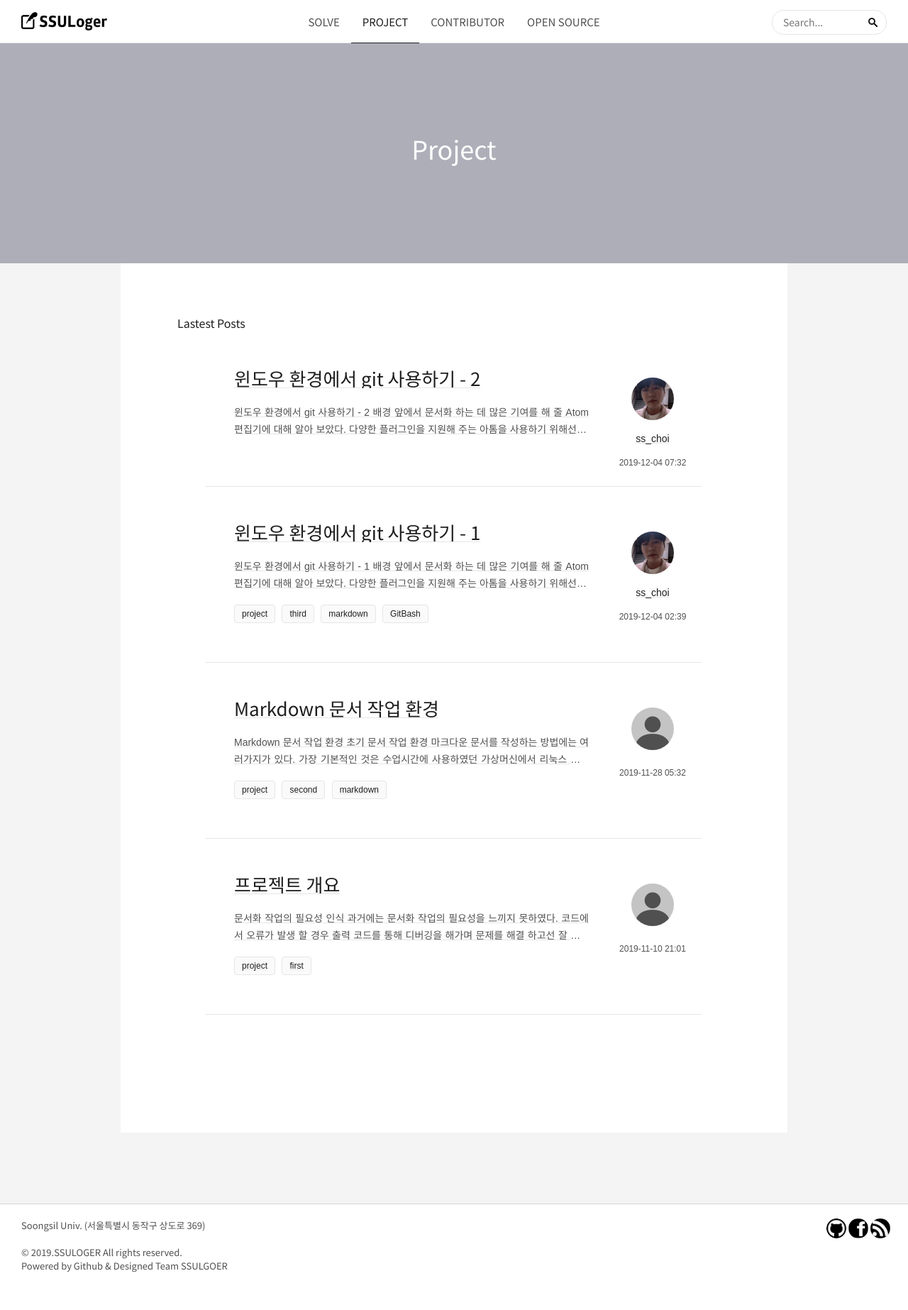
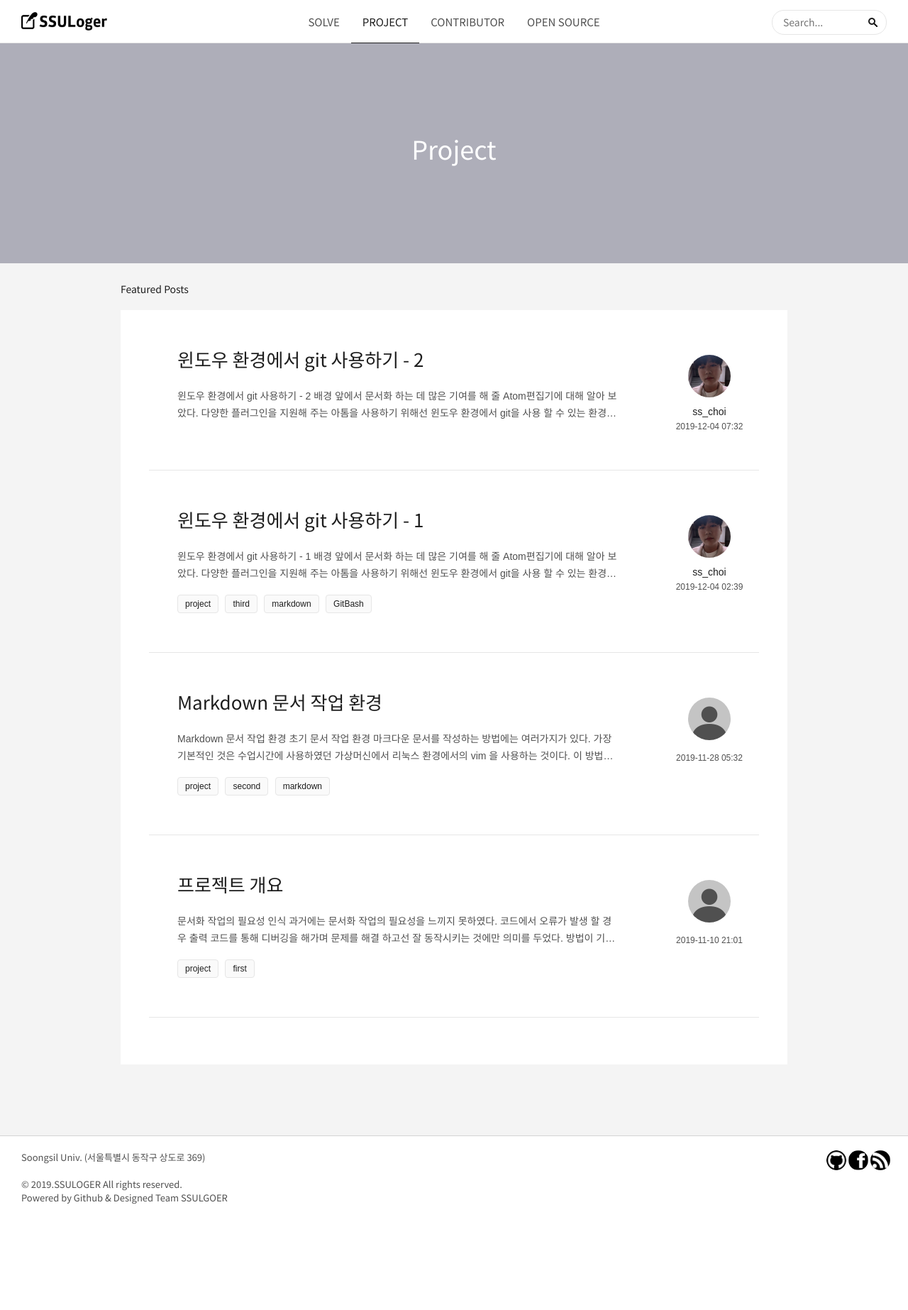
Before and after one commit to qdwns9704/SSULoger, a Jekyll site: the page built from category/project.html, in a window 1280 px wide. Shown: the whole page at 71% size. Built offline with Jekyll 4.4.1, drawn with Linux system fonts in a browser that asks for light colours; after the commit the page ends 1750 px from its top, so only the background shows below that.

Commit message:
add category-content in css

```diff
--- a/_layouts/category.html
+++ b/_layouts/category.html
@@ -1,10 +1,6 @@
 ---
 layout: page
 ---
-<div id="navbar" class="container">
-    <h5>Lastest Posts</h5>
-</div>
-
 <ul id="post-list">
   {% for post in site.categories[page.category] %}
   {{paginator.posts}}
--- a/_layouts/page.html
+++ b/_layouts/page.html
@@ -9,8 +9,13 @@
     </div>
 </div>
 
+<!-- 본문 네비게이션 -->
+<div id="navbar" class="container">
+  <h5>Featured Posts</h5>
+</div>
+
 <div id="content" class="container">
-    <div id="post-content" class="post page" role="main">
+    <div id="home-content" class="post page" role="main">
         {{ content }}
     </div>
 </div>
--- a/assets/css/screen.css
+++ b/assets/css/screen.css
@@ -737,29 +737,29 @@
 
 body.home-template #cover {
   background-image: none
-    /*url(../images/default_blog_cover.jpg)*/
+    url(../images/default_blog_cover.jpg)
   ;
 }
 
 body.post-template #cover {
-  /* background-image: url(../images/default_post_cover.jpg); */
+  background-image: url(../images/default_post_cover.jpg);
 }
 
 body.page-template #cover {
   background-image: none
-    /*url(../images/default_page_cover.jpg)*/
+    url(../images/default_page_cover.jpg);
   ;
 }
 
 body.author-template #cover {
   background-image: none
-    /* url(../images/default_author_cover.jpg)*/
+    url(../images/default_author_cover.jpg);
   ;
 }
 
 body.tag-template #cover {
   background-image: none
-    /*url(../images/default_tag_cover.jpg)*/
+    url(../images/default_tag_cover.jpg);
   ;
 }
 
@@ -775,6 +775,7 @@
   padding-top: 26px;
 }
 
+body.category-template #navbar,
 body.home-template #navbar,
 body.archive-template #navbar,
 body.page-template #navbar {
@@ -1572,6 +1573,7 @@
     body.home-template {
     }
 
+    body.category-template #navbar,
     body.home-template #navbar,
     body.archive-template #navbar,
     body.page-template #navbar {
```
Also changed, not shown: _layouts/home.html (+0 -9 lines).
